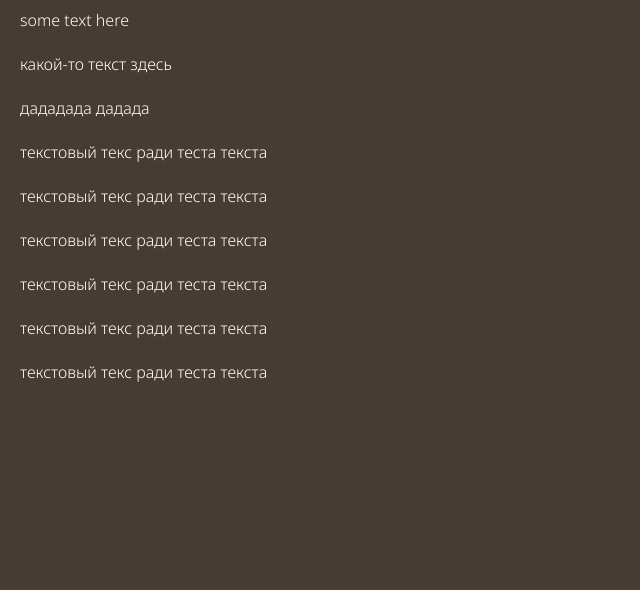
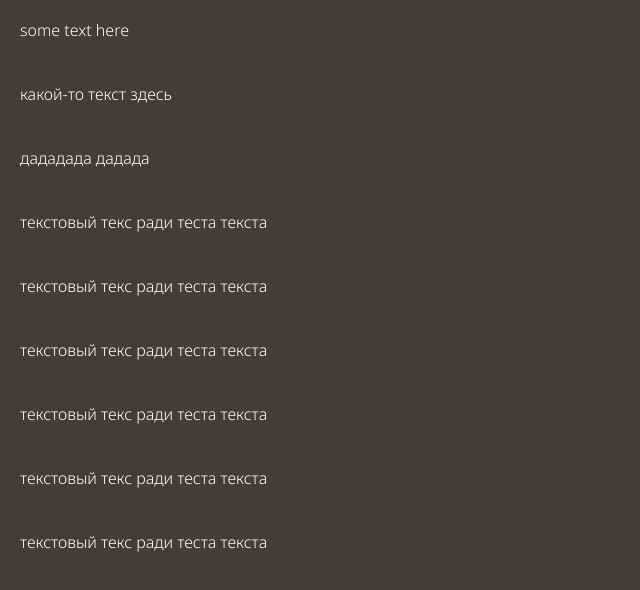
Before and after one commit to fakt309/ll, an Angular app: page / in a window 1280 px wide. Shown: the top 590 px of the page, without its empty margins (0-640 px from the left). Built offline with nearby package versions, Linux system fonts and the light colour scheme.

Commit message:
change padding note

```diff
--- a/src/app/components/note/note.component.scss
+++ b/src/app/components/note/note.component.scss
@@ -6,7 +6,7 @@
   justify-content: flex-start;
 
   .value {
-    padding: 10px 20px;
+    padding: 20px;
     flex: 1;
     border: none;
     outline: none;
--- a/src/app/components/note/note.component.ts
+++ b/src/app/components/note/note.component.ts
@@ -49,7 +49,7 @@ export class NoteComponent implements OnInit, AfterViewInit, OnDestroy {
     const rect = el.getBoundingClientRect()
     const style = window.getComputedStyle(el)
     const lineHeight = 20
-    const padding = 10
+    const padding = 20
 
     const textarea = document.createElement('textarea')
     textarea.value = el.value
@@ -72,7 +72,7 @@ export class NoteComponent implements OnInit, AfterViewInit, OnDestroy {
 
   setHeightTextArea(): void {
     const el = this.textareaRef.nativeElement
-    const padding = 10
+    const padding = 20
     const lineHeight = 20
 
     const rect = el.getBoundingClientRect()
```
Also changed, not shown: 3 other files (tests, documents, lock files or other folders).
